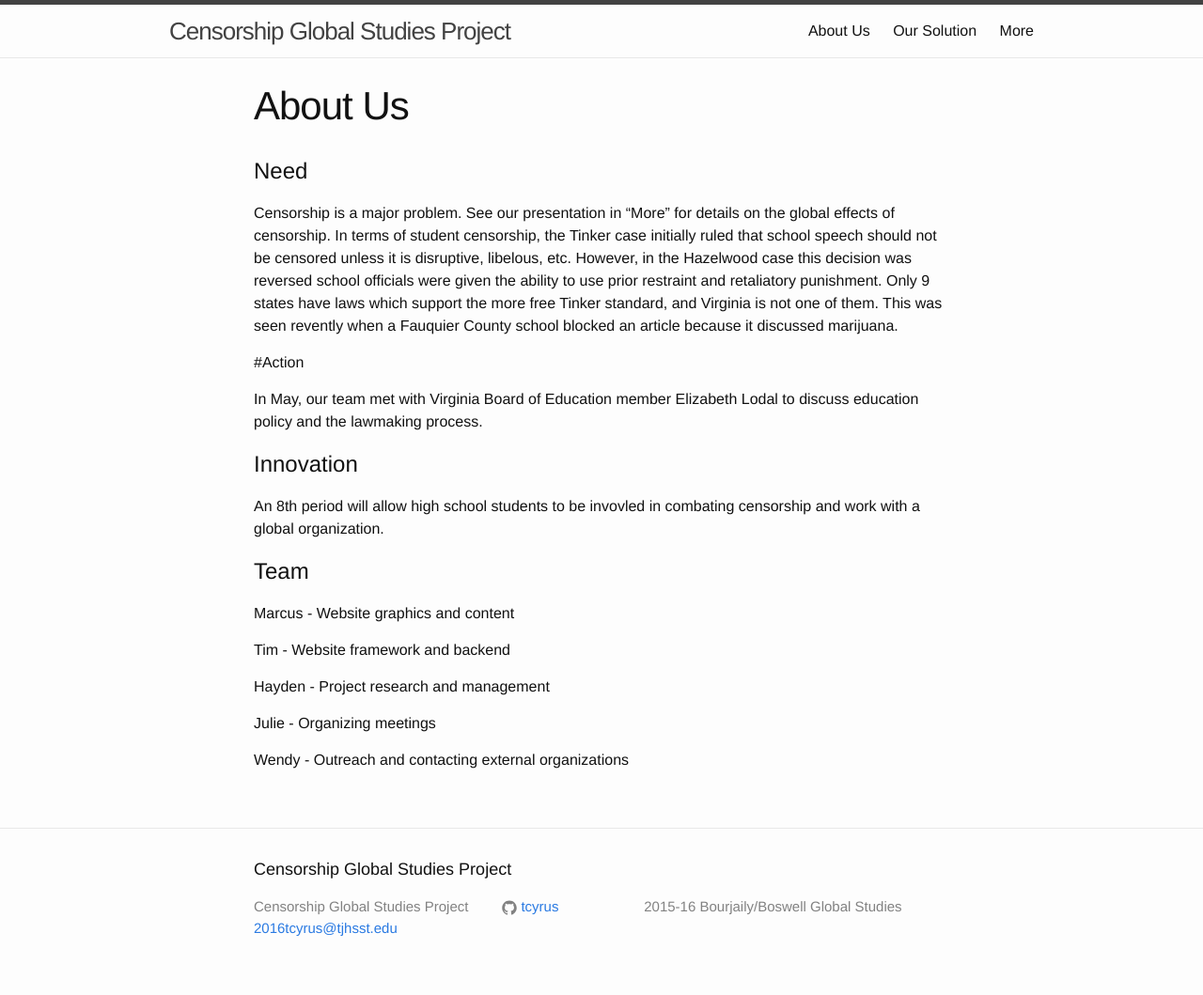
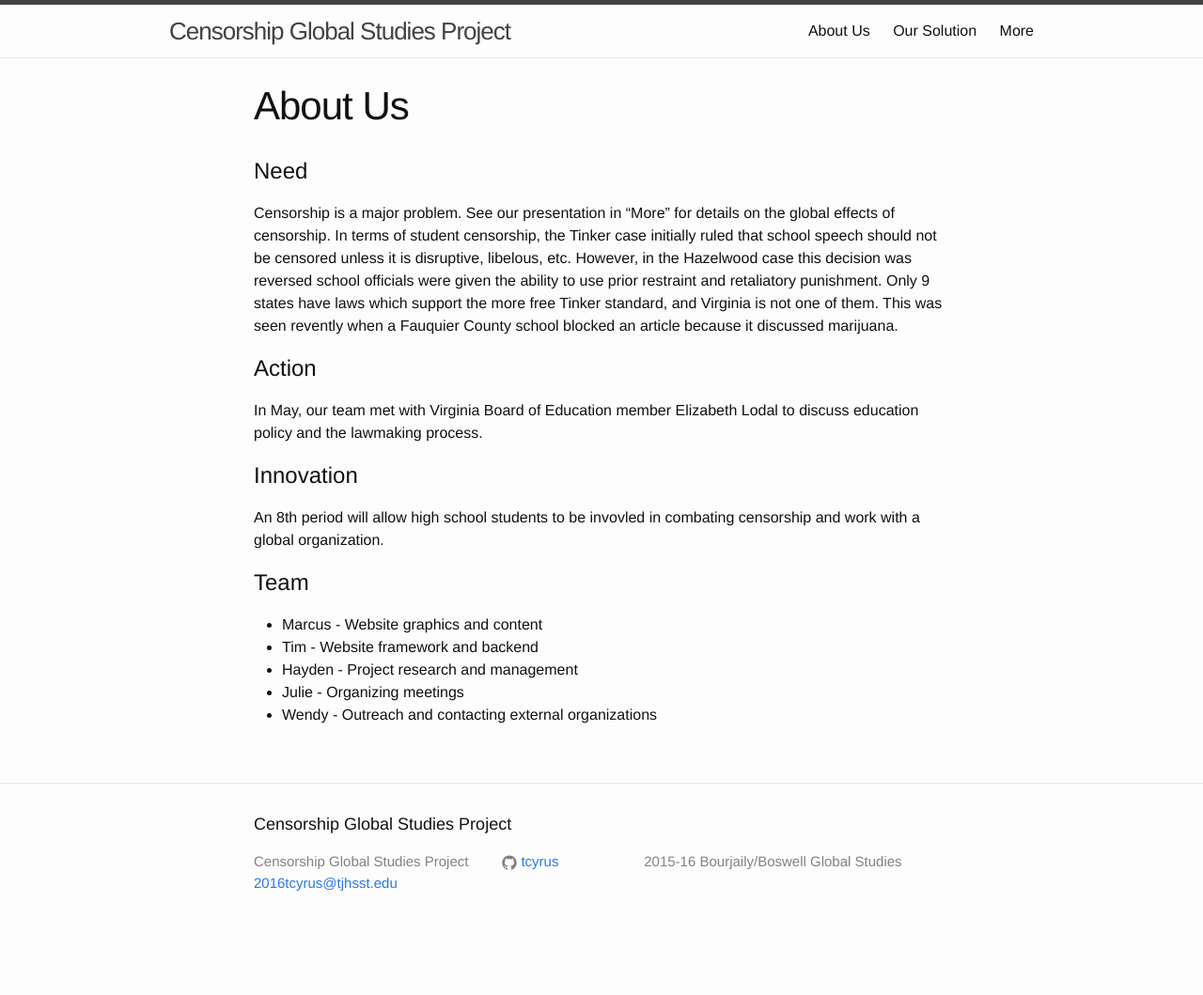
Before and after one commit to tcyrus/global-studies, a Jekyll site: the page built from 01_aboutus.md, in a window 1280 px wide. Shown: the whole page at 94% size. Built offline with Jekyll 4.4.1, drawn with Linux system fonts in a browser that asks for light colours; after the commit the page ends 1011 px from its top, so only the background shows below that.

```diff
--- a/01_aboutus.md
+++ b/01_aboutus.md
@@ -14,7 +14,7 @@ Censorship is a major problem. See our presentation in "More" for details on the
 <!--As students, we care about censorship in schools blah blah-->
 <!--Why do you care about this issue?-->
 
-#Action
+# Action
 
 In May, our team met with Virginia Board of Education member Elizabeth Lodal to discuss education policy and the lawmaking process.
 
@@ -25,12 +25,8 @@ An 8th period will allow high school students to be invovled in combating censor
 
 # Team
 
-Marcus - Website graphics and content
-
-Tim - Website framework and backend
-
-Hayden - Project research and management
-
-Julie - Organizing meetings
-
-Wendy - Outreach and contacting external organizations
+- Marcus - Website graphics and content
+- Tim - Website framework and backend
+- Hayden - Project research and management
+- Julie - Organizing meetings
+- Wendy - Outreach and contacting external organizations
```
